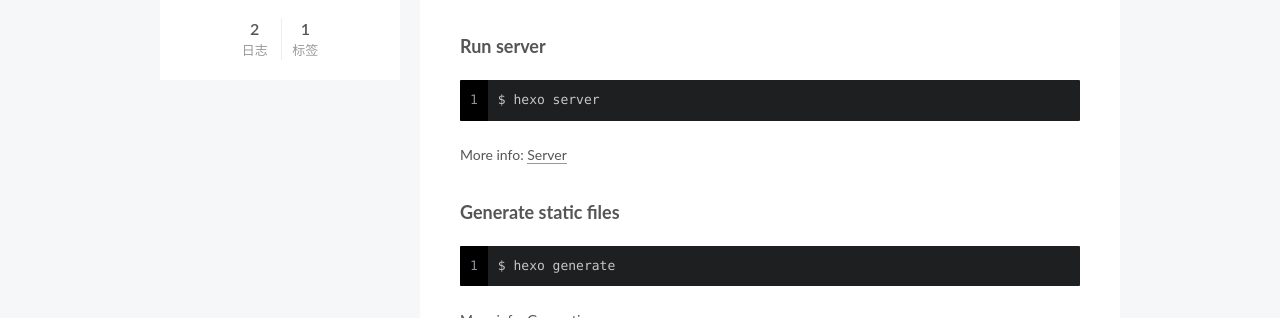
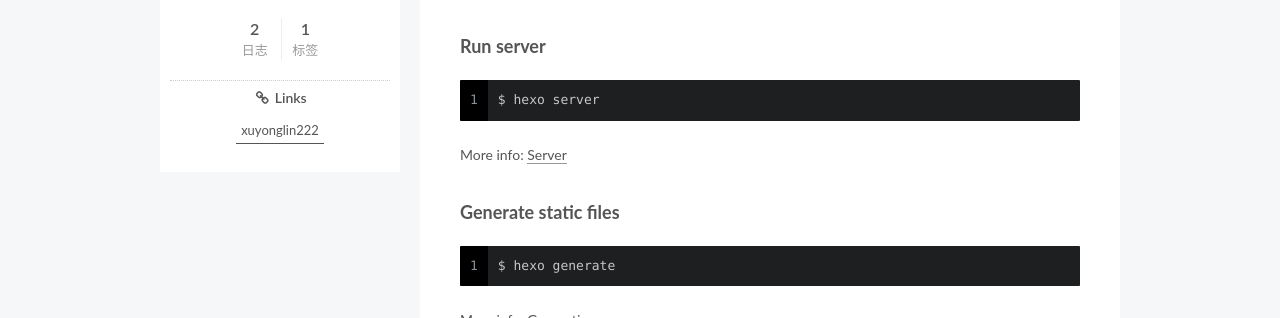
Before and after one commit to WayneWang98/WayneWang98.github.io, a plain HTML site: page 2018/03/11/hello-world/index.html in a window 1280 px wide. Both pictures are taken after a click on the item "站点概览". Shown: the part 482-800 px from the top of the page. Drawn offline with Linux system fonts and the light colour scheme; some packages are replaced by stand-ins of ours; a script that the page names is missing.

Commit message:
Site updated: 2018-04-02 00:31:36

```diff
--- a/2018/03/11/hello-world/index.html
+++ b/2018/03/11/hello-world/index.html
@@ -462,6 +462,20 @@
 
 
 
+            <div class="links-of-blogroll motion-element links-of-blogroll-inline">
+              <div class="links-of-blogroll-title">
+                <i class="fa  fa-fw fa-link"></i>
+                Links
+              </div>
+              <ul class="links-of-blogroll-list">
+
+                  <li class="links-of-blogroll-item">
+                    <a href="https://xuyonglin222.github.io" title="xuyonglin222" target="_blank">xuyonglin222</a>
+                  </li>
+
+              </ul>
+            </div>
+
 
 
 
```
Also changed, not shown: 2018/03/12/article-title/index.html (+14 -0 lines), about/index.html (+14 -0 lines), archives/2018/03/index.html (+14 -0 lines), archives/2018/index.html (+14 -0 lines), archives/index.html (+14 -0 lines), index.html (+14 -0 lines), something/index.html (+14 -0 lines), tags/index.html (+14 -0 lines).
